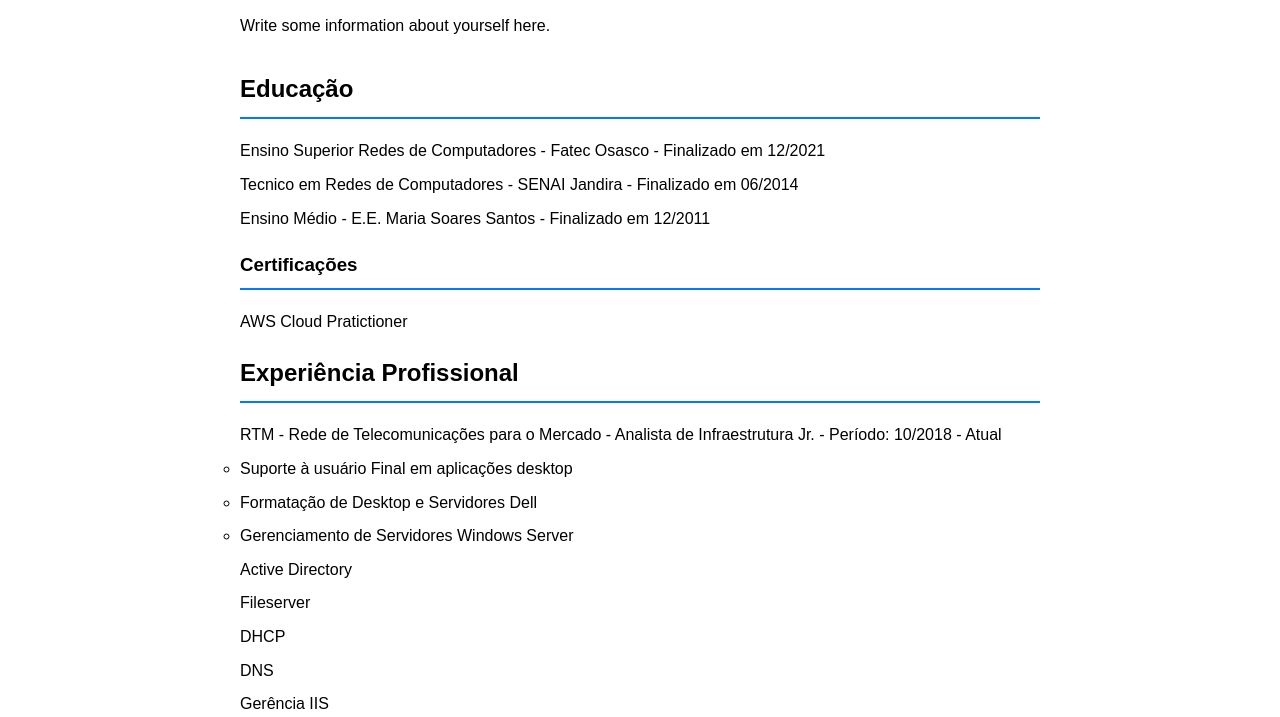
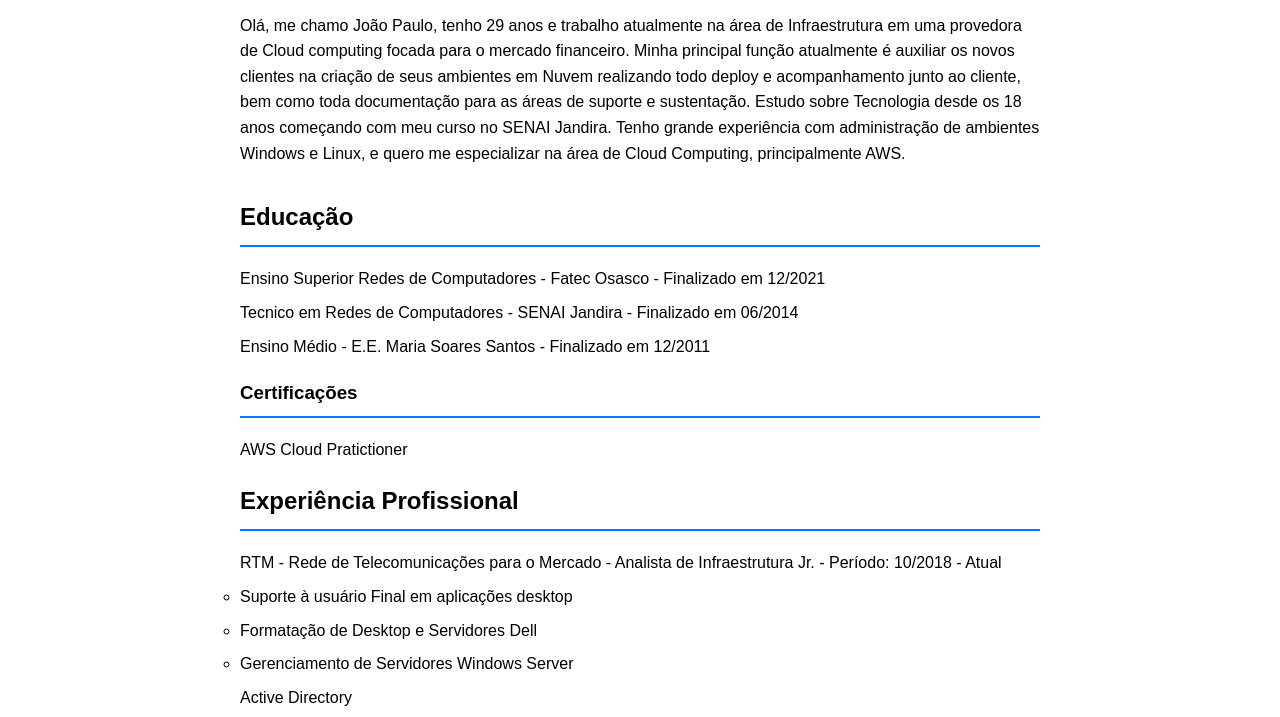
Before and after one commit to joaorodrigues1994/Cloud-Resume, a plain HTML site: page index.html in a window 1280 px wide. Shown: the part 383-1100 px from the top of the page. Drawn offline with Linux system fonts and the light colour scheme.

Commit message:
refactor: alter index.html

```diff
--- a/index.html
+++ b/index.html
@@ -27,7 +27,7 @@
                 <img src="your-image.jpg" alt="Joao Paulo">
             </div>
             <div class="about-content">
-                <p>Write some information about yourself here.</p>
+                <p>Olá, me chamo João Paulo, tenho 29 anos e trabalho atualmente na área de Infraestrutura em uma provedora de Cloud computing focada para o mercado financeiro. Minha principal função atualmente é auxiliar os novos clientes na criação de seus ambientes em Nuvem realizando todo deploy e acompanhamento junto ao cliente, bem como toda  documentação para as áreas de suporte e sustentação. Estudo sobre Tecnologia desde os 18 anos começando com meu curso no SENAI Jandira. Tenho grande experiência com administração de ambientes Windows e Linux, e quero me especializar na área de Cloud Computing, principalmente AWS.</p>
             </div>
         </section>
 
```
